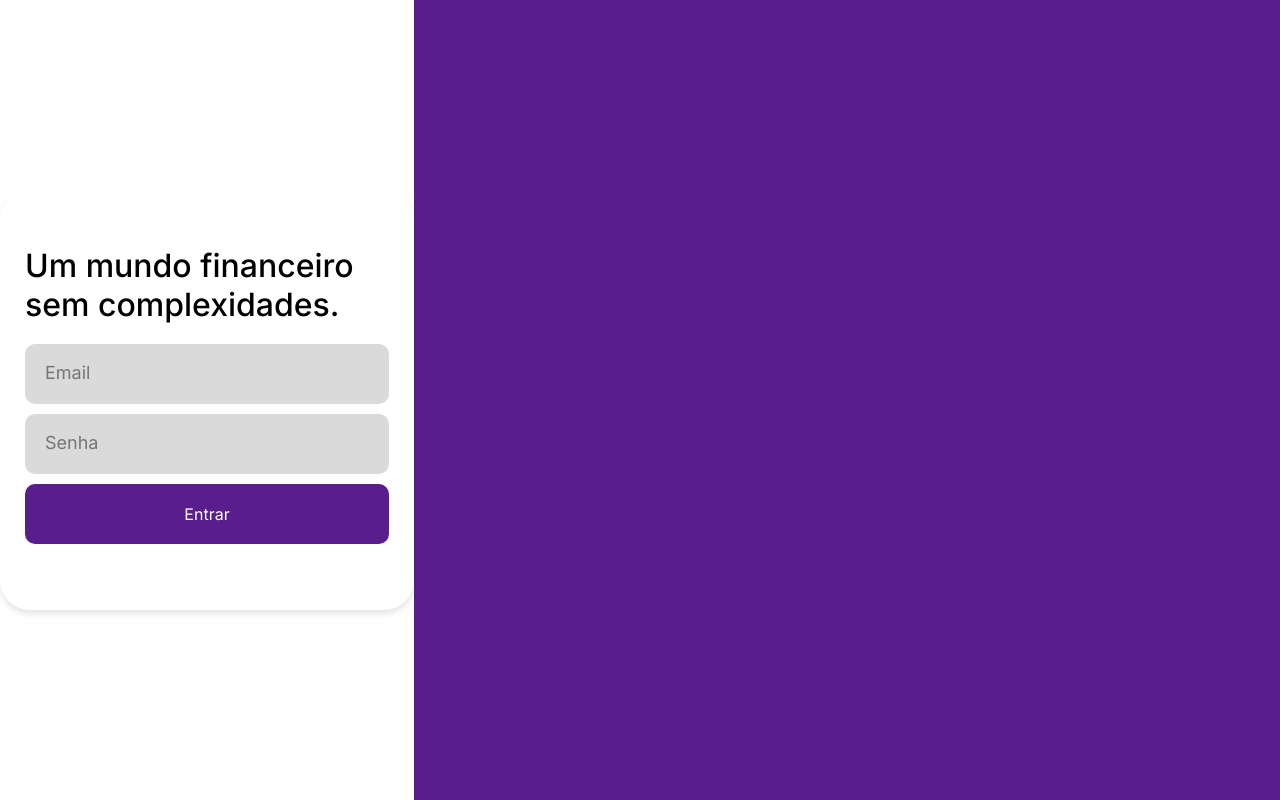
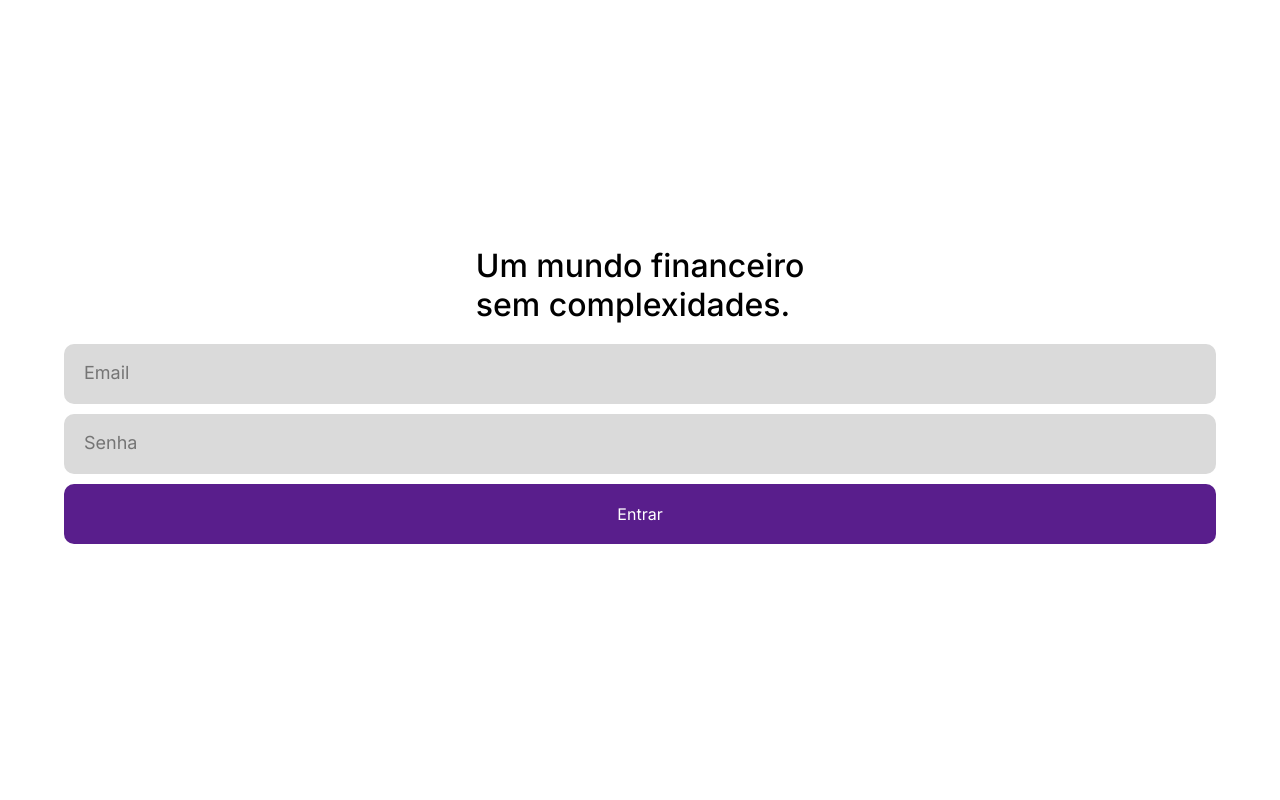
Before and after one commit to gilbertopetrini/nuandroidsn, a React (Vite) app: page /login in a window 1280 px wide. Built offline with nearby package versions, Linux system fonts and the light colour scheme.

Commit message:
coisaboa95

```diff
--- a/src/login.css
+++ b/src/login.css
@@ -1,10 +1,11 @@
+
 .menulogin{
-    width: 414px;
+    width: 100%;
     height: 100vh;
     display: flex;
     justify-content: center;
     align-items: center;
-    background-color: white;
+    background-color: rgb(255, 255, 255);
 }
 .transparente{
     background-color: rgba(255, 255, 255, 0.15);
@@ -22,16 +23,25 @@
     font-size: 32px;
     font-weight: 500;
     margin: 0 25px 20px 25px;
-
+    display: flex;
+    justify-content: center;
+    align-items: center;
 }
 .roxo{
     color: #591E8C;
 }
+.containerlogin{
+    width: 100%;
+    height: 100vh;
+    display: flex;
+    flex-direction: column;
+    align-items: center;
+    justify-content: center;
+}
 .inputlogin{
-    width: 364px;
+    width: 90%;
     height: 60px;
     background-color: rgb(218, 218, 218);
-    margin: 0 25px;
     border: none;
     margin-bottom: 10px;
     display: flex;
@@ -42,7 +52,7 @@
     font-size: 18px;
 }
 .btnlogin{
-    width: 364px;
+    width: 90%;
     height: 60px;
     margin: 0 25px;
     border: none;
@@ -52,3 +62,9 @@
     margin-bottom: 10px;
     font-size: 16px;
 }
+
+@media (max-width: 357px) {
+  .menulogin p{
+    font-size: 27px;
+    }
+}
--- a/src/login.jsx
+++ b/src/login.jsx
@@ -29,15 +29,15 @@ function Login() {
   };
     return(
         <div className="menulogin">
-          <div className="transparente">
-            <div>
+
+            <div className="containerlogin">
               <p>Um mundo financeiro <br/>sem complexidades.
               </p>
               <input className="inputlogin" type="email" placeholder="Email" value={email} onChange={e => setEmail(e.target.value)} />
               <input className="inputlogin" type="password" placeholder="Senha" value={senha} onChange={e => setSenha(e.target.value)} />
               <button className="btnlogin" onClick={handleLogin}>Entrar</button>
-              </div>
             </div>
+
         </div>
 
     )
```
